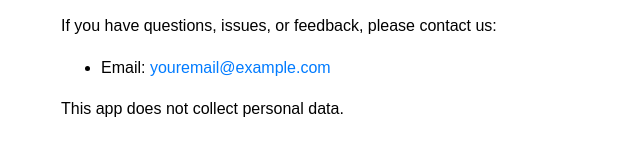
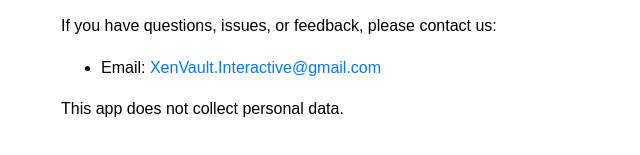
Before and after one commit to Alexxfromgit/maui.evaluatorgraphapp, a plain HTML site: page index.html in a window 1280 px wide. Shown: the part 141-296 px from the top of the page, 279-919 px from the left. Drawn offline with Linux system fonts and the light colour scheme.

Commit message:
Update index.html

```diff
--- a/index.html
+++ b/index.html
@@ -26,7 +26,7 @@
   <p>Thank you for using Potentiometric Titration for macOS.</p>
   <p>If you have questions, issues, or feedback, please contact us:</p>
   <ul>
-    <li>Email: <a href="mailto:youremail@example.com">youremail@example.com</a></li>
+    <li>Email: <a href="mailto:XenVault.Interactive@gmail.com">XenVault.Interactive@gmail.com</a></li>
   </ul>
   <p>This app does not collect personal data.</p>
 </body>
```
